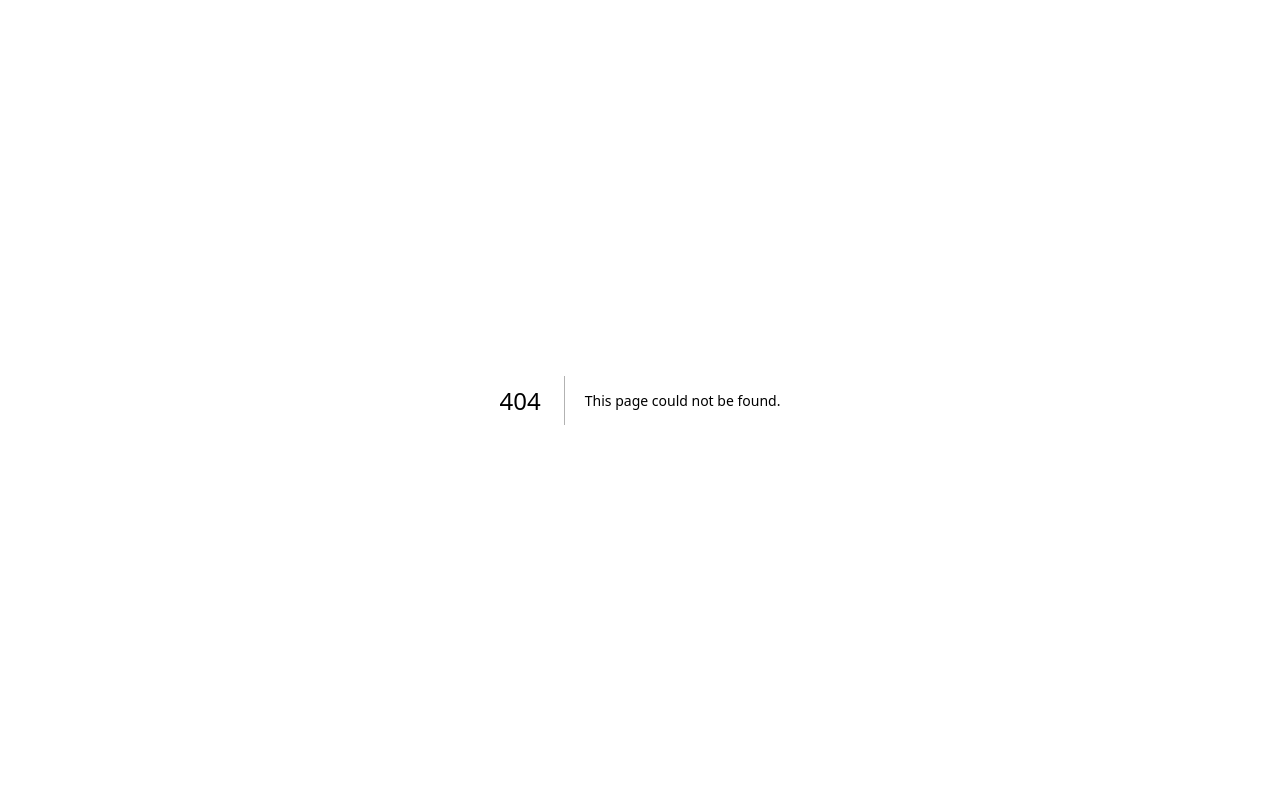
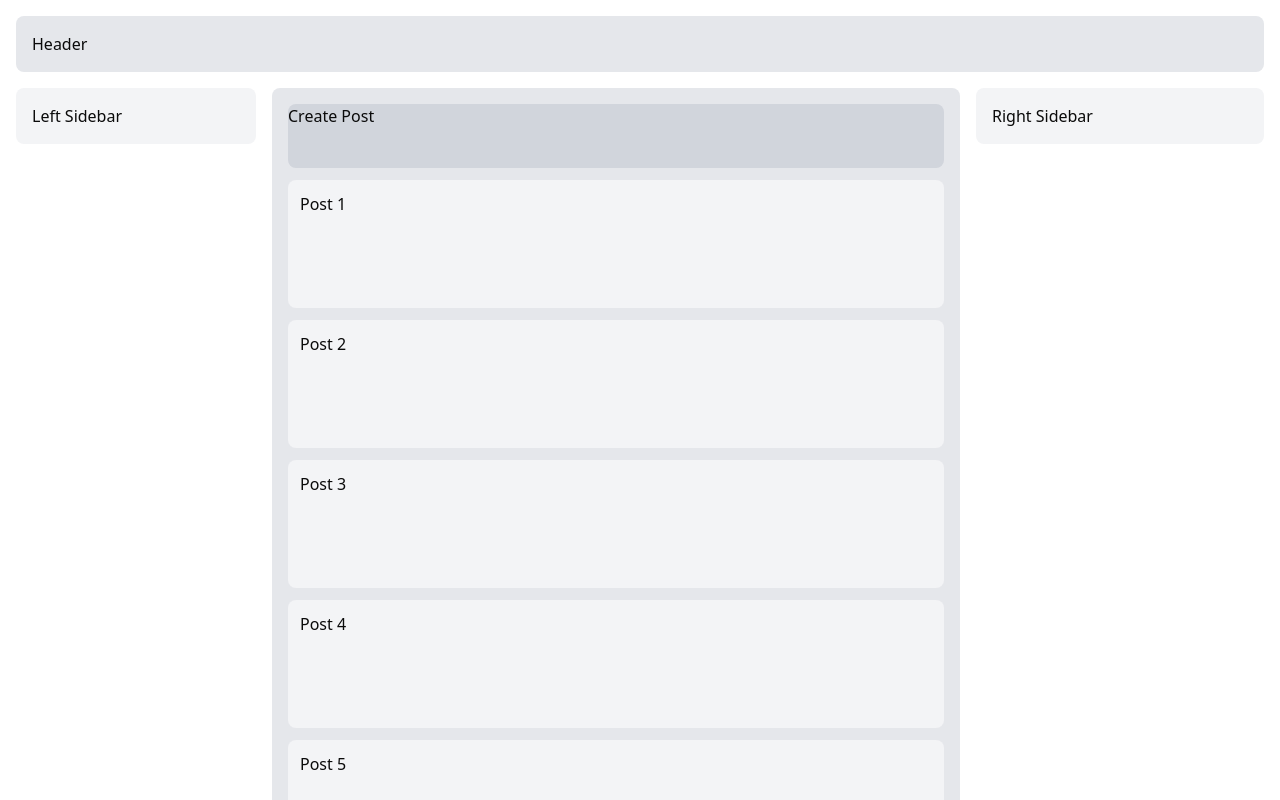
Before and after one commit to Aycees/socmedapp, a Next.js app in the folder apps/web/: page /home in a window 1280 px wide. Before the commit this address had no page. Shown: the top 800 px of the page. Built offline with nearby package versions, Linux system fonts and the light colour scheme.

Commit message:
added home layout

```diff
--- /dev/null
+++ b/apps/web/src/app/home/page.tsx
@@ -0,0 +1,27 @@
+import React from "react";
+
+export default function HomePage() {
+	return (
+		<div className="min-h-screen flex flex-col gap-4 p-4 bg-white">
+			<header className="bg-gray-200 p-4 rounded-md">Header</header>
+
+			<div className="flex gap-4 items-start">
+				<aside className="w-60 bg-gray-100 p-4 rounded-md hidden sm:block">Left Sidebar</aside>
+
+				<main className="flex-1 bg-gray-200 p-4 rounded-md">
+					<div className="h-16 bg-gray-300 rounded-md mb-3">Create Post</div>
+
+					<div className="grid gap-3">
+						{Array.from({ length: 6 }).map((_, i) => (
+							<article key={i} className="h-32 bg-gray-100 rounded-md p-3">{`Post ${i + 1}`}</article>
+						))}
+					</div>
+				</main>
+
+				<aside className="w-72 bg-gray-100 p-4 rounded-md hidden lg:block">Right Sidebar</aside>
+			</div>
+
+			<footer className="bg-gray-200 p-3 rounded-md">Footer</footer>
+		</div>
+	);
+}
```
